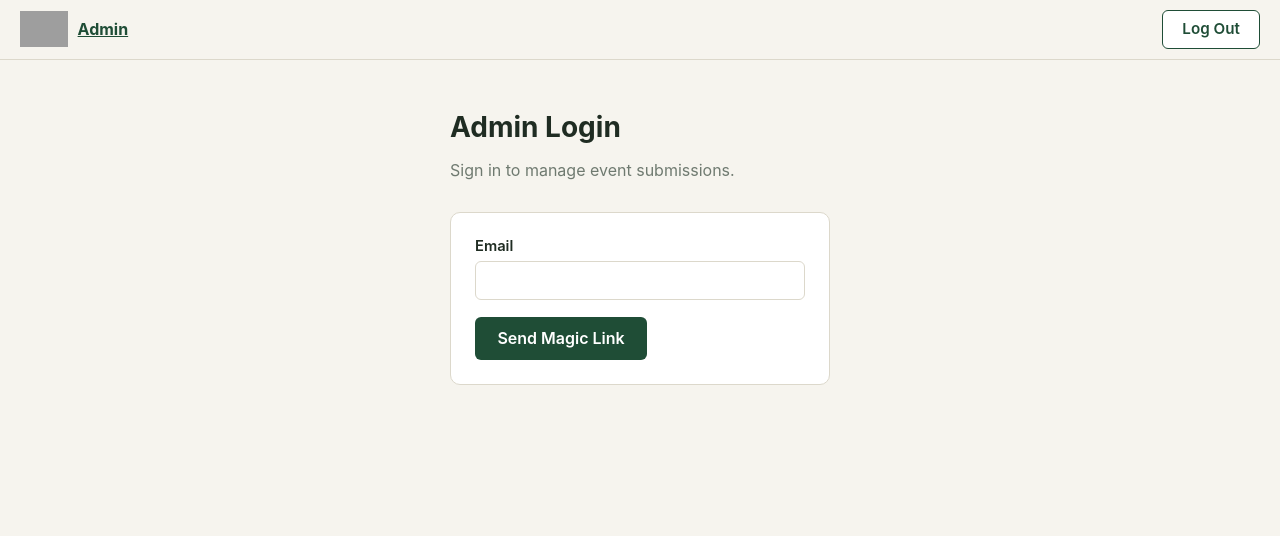
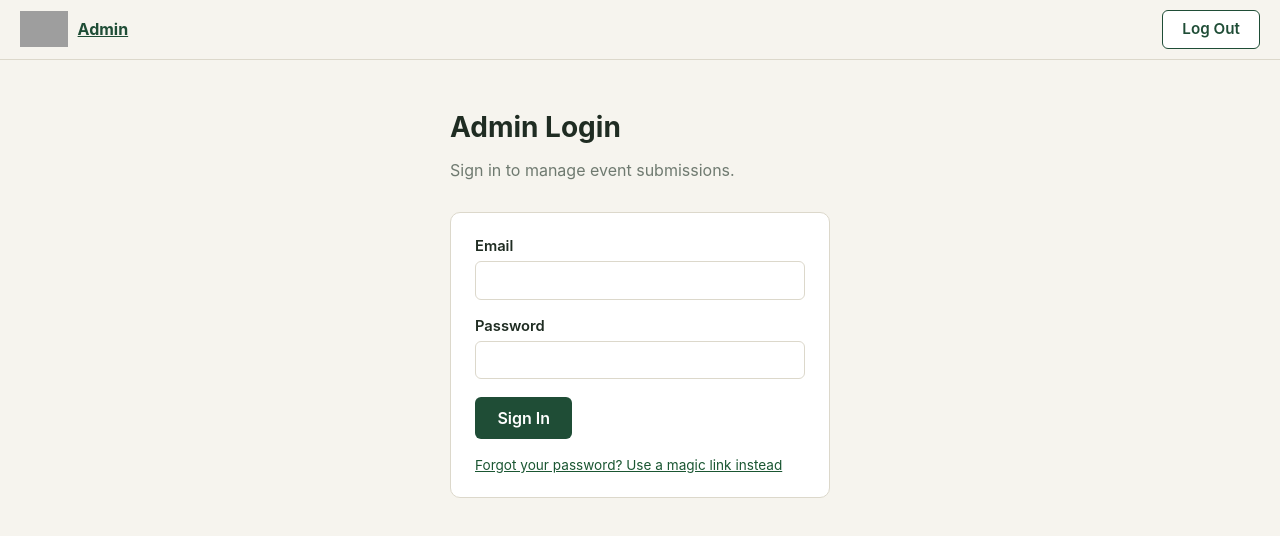
Before and after one commit to tourismmidsouth/events-blues, a Next.js app: page /admin/login in a window 1280 px wide. Shown: the top 536 px of the page. Built offline with nearby package versions, Linux system fonts and the light colour scheme; grey boxes are pictures that could not be loaded.

Commit message:
Default admin login to password, offer magic link as fallback
Admins sign in with email/password as before; a "forgot password"
link switches to Supabase magic-link (OTP) sign-in for anyone who
can't remember their password.

```diff
--- a/src/app/admin/login/LoginForm.tsx
+++ b/src/app/admin/login/LoginForm.tsx
@@ -1,15 +1,40 @@
 "use client";
 
 import { useState } from "react";
+import { useRouter } from "next/navigation";
 import { createClient } from "@/lib/supabase/client";
 
 export default function LoginForm() {
+  const router = useRouter();
+  const [mode, setMode] = useState<"password" | "magic-link">("password");
   const [email, setEmail] = useState("");
+  const [password, setPassword] = useState("");
   const [error, setError] = useState<string | null>(null);
   const [loading, setLoading] = useState(false);
   const [sent, setSent] = useState(false);
 
-  async function handleSubmit(event: React.FormEvent) {
+  async function handlePasswordSubmit(event: React.FormEvent) {
+    event.preventDefault();
+    setError(null);
+    setLoading(true);
+
+    const supabase = createClient();
+    const { error: signInError } = await supabase.auth.signInWithPassword({
+      email,
+      password,
+    });
+
+    if (signInError) {
+      setError("Invalid email or password.");
+      setLoading(false);
+      return;
+    }
+
+    router.push("/admin/events");
+    router.refresh();
+  }
+
+  async function handleMagicLinkSubmit(event: React.FormEvent) {
     event.preventDefault();
     setError(null);
     setLoading(true);
@@ -32,6 +57,12 @@ export default function LoginForm() {
     setSent(true);
   }
 
+  function switchMode(nextMode: "password" | "magic-link") {
+    setMode(nextMode);
+    setError(null);
+    setSent(false);
+  }
+
   if (sent) {
     return (
       <p>
@@ -41,8 +72,35 @@ export default function LoginForm() {
     );
   }
 
+  if (mode === "magic-link") {
+    return (
+      <form className="form-grid" onSubmit={handleMagicLinkSubmit}>
+        <div className="field">
+          <label htmlFor="email">Email</label>
+          <input
+            id="email"
+            type="email"
+            required
+            value={email}
+            onChange={(e) => setEmail(e.target.value)}
+            autoComplete="email"
+          />
+        </div>
+        {error && <p className="error-text">{error}</p>}
+        <div>
+          <button type="submit" className="primary" disabled={loading}>
+            {loading ? "Sending link…" : "Send Magic Link"}
+          </button>
+        </div>
+        <button type="button" className="link" onClick={() => switchMode("password")}>
+          Back to password sign-in
+        </button>
+      </form>
+    );
+  }
+
   return (
-    <form className="form-grid" onSubmit={handleSubmit}>
+    <form className="form-grid" onSubmit={handlePasswordSubmit}>
       <div className="field">
         <label htmlFor="email">Email</label>
         <input
@@ -54,12 +112,26 @@ export default function LoginForm() {
           autoComplete="email"
         />
       </div>
+      <div className="field">
+        <label htmlFor="password">Password</label>
+        <input
+          id="password"
+          type="password"
+          required
+          value={password}
+          onChange={(e) => setPassword(e.target.value)}
+          autoComplete="current-password"
+        />
+      </div>
       {error && <p className="error-text">{error}</p>}
       <div>
         <button type="submit" className="primary" disabled={loading}>
-          {loading ? "Sending link…" : "Send Magic Link"}
+          {loading ? "Signing in…" : "Sign In"}
         </button>
       </div>
+      <button type="button" className="link" onClick={() => switchMode("magic-link")}>
+        Forgot your password? Use a magic link instead
+      </button>
     </form>
   );
 }
--- a/src/app/globals.css
+++ b/src/app/globals.css
@@ -192,6 +192,17 @@ button.danger {
 .error-text {
   color: var(--color-danger);
   font-size: 0.9rem;
+}
+
+button.link {
+  background: none;
+  border: none;
+  padding: 0;
+  color: var(--color-primary, #1a5632);
+  font-size: 0.85rem;
+  text-decoration: underline;
+  cursor: pointer;
+  text-align: left;
 }
 
 .success-box {
```
